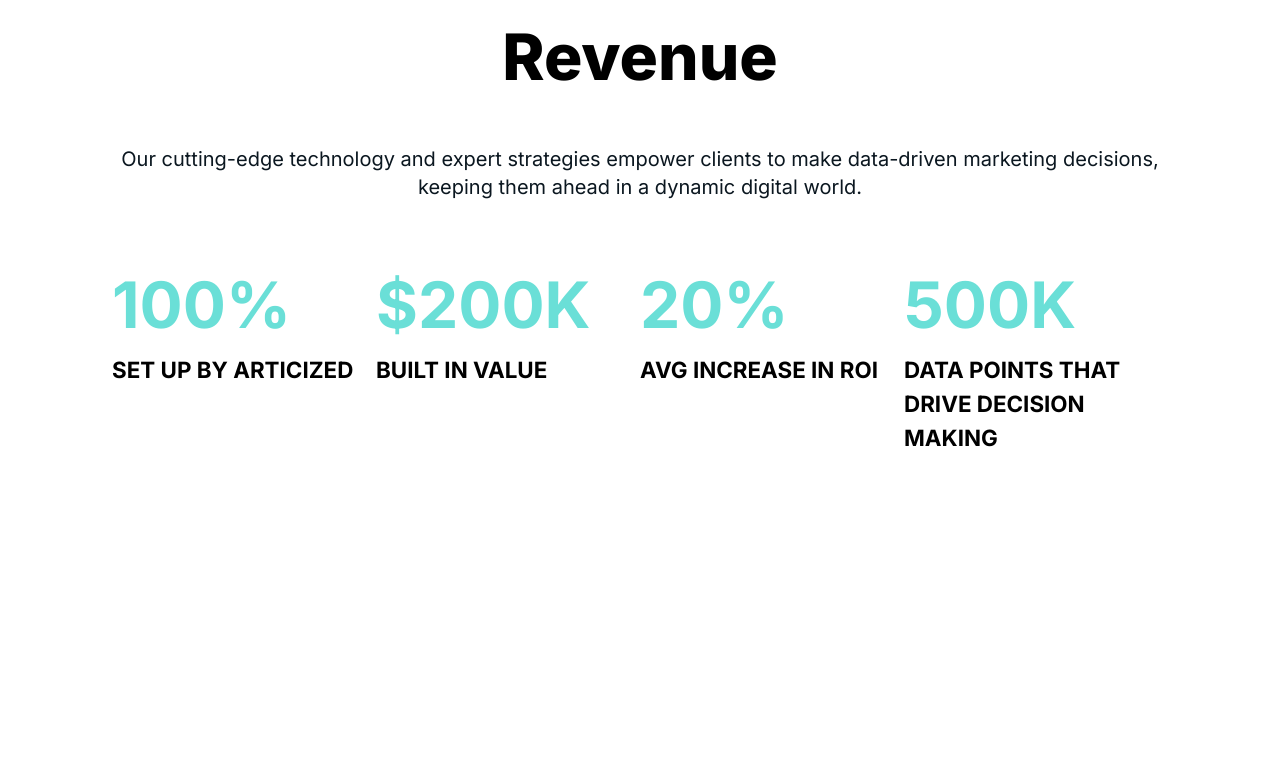
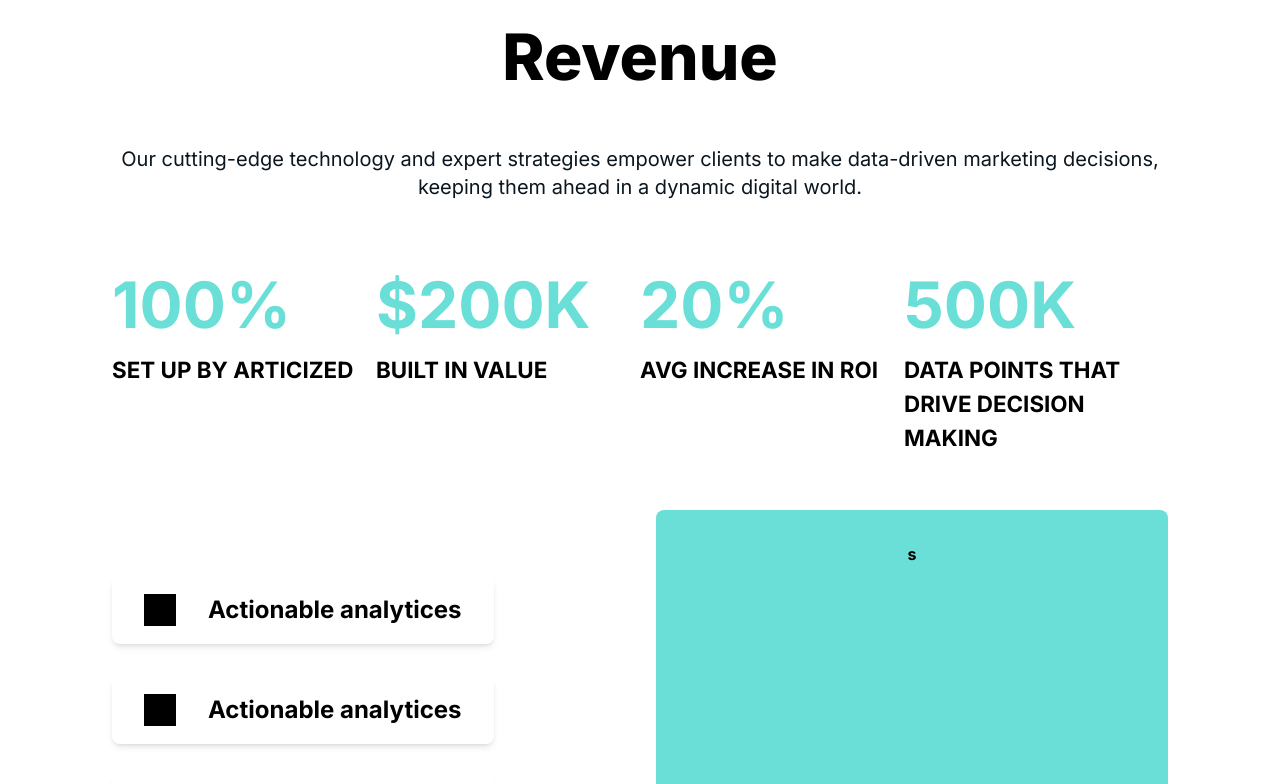
Before and after one commit to SamiiiU/Articize, a React (Create React App) app: page / in a window 1280 px wide. Shown: the part 2013-2797 px from the top of the page. Before the commit the page ends 2646 px from the top, so only its background shows below. Built offline with nearby package versions, Linux system fonts and the light colour scheme.

Commit message:
section 3 of home done

```diff
--- a/src/Components/Home/HomeComps/PowerOfMarketing.jsx
+++ b/src/Components/Home/HomeComps/PowerOfMarketing.jsx
@@ -5,50 +5,47 @@ const PowerOfMarketing = () => {
     const sectionRef = useRef(null);
 
   return (
-    <div  className='w-full lg:h-screen px-4 sm:px-16 md:px-28 2xl:px-48 py-20 flex flex-col gap-10 text-center items-center '>
+    <div  className='w-full  px-4 sm:px-16 md:px-28 2xl:px-48 py-20 flex flex-col gap-10 text-center items-center '>
         <h1 className='lg:text-[4rem] text-[2.5rem] font-[800]'>The True <span className='text-[#207CE7]'>Power Of Marketing </span> On Revenue</h1>
         <p className='lg:text-xl text-lg font-normal text-[#0b1720] '>Our cutting-edge technology and expert strategies empower clients to make data-driven marketing decisions, keeping them ahead in a dynamic digital world.</p>
 
 
         {/* Counter elements  */}
-        <div className='flex w-full font-bold relative flex-wrap lg:text-[4rem] text-[2rem] text-[#6ADFD7] py-4  gap-y-4 '>
+        <div className='flex w-full font-bold relative flex-wrap xl:text-[4rem] text-[2rem] text-[#6ADFD7] py-4  gap-y-4 '>
             <span className='md:flex-1 xs:w-1/2 w-full'>
                 <div className='flex xs:justify-start justify-center items-center'><ScrollCounter from = {0} to= {100} timing={2}  />%</div>
-                <h1 className='lg:text-[1.4rem] xs:text-left text-[1rem] text-black uppercase'>SET UP BY ARTICIZED</h1>
+                <h1 className='xl:text-[1.4rem] xs:text-left text-[1rem] text-black uppercase'>SET UP BY ARTICIZED</h1>
             </span>
 
             <span className='md:flex-1 xs:w-1/2 w-full'>
                 <div className='flex xs:justify-start justify-center  items-center'>$<ScrollCounter from = {0} to= {200} timing={2}  />K</div>
-                <h1 className='lg:text-[1.4rem] xs:text-left text-[1rem] text-black uppercase  '>Built in value</h1>
+                <h1 className='xl:text-[1.4rem] xs:text-left text-[1rem] text-black uppercase  '>Built in value</h1>
             </span>
 
             <span className='md:flex-1 xs:w-1/2 w-full'>
                 <div className='flex xs:justify-start justify-center  items-center'><ScrollCounter from = {0} to= {20} timing={2}  />%</div>
-                <h1 className='lg:text-[1.4rem] xs:text-left text-[1rem] text-black uppercase'>AVG Increase in ROi</h1>
+                <h1 className='xl:text-[1.4rem] xs:text-left text-[1rem] text-black uppercase'>AVG Increase in ROi</h1>
             </span>
 
             <span className='md:flex-1 xs:w-1/2 w-full'>
                 <div className='flex xs:justify-start justify-center  items-center'><ScrollCounter from = {0} to= {500} timing={2}  />K</div>
-                <h1 className='lg:text-[1.4rem] xs:text-left text-[1rem] text-black uppercase'>Data points that drive decision making</h1>
+                <h1 className='xl:text-[1.4rem] xs:text-left text-[1rem] text-black uppercase'>Data points that drive decision making</h1>
             </span>
         </div>
 
         {/* explanation section  */}
 
-        {/* <div className='w-full flex justify-between gap-x-16 bg-teal-400 '>
-            <div className=' w-[40%] flex flex-col  gap-y-8'>
-                <span className='px-4 py-4 border-2 flex j border-red-300 gap-x-8 items-center  rounded-lg font-bold'><div className='w-8 h-full bg-black' /> Actionable analytices</span>
-                <span className='px-4 py-4 border-2 flex j border-red-300 gap-x-8 items-center  rounded-lg font-bold'><div className='w-8 h-full bg-black' /> Actionable analytices</span>
-                <span className='px-4 py-4 border-2 flex j border-red-300 gap-x-8 items-center  rounded-lg font-bold'><div className='w-8 h-full bg-black' /> Actionable analytices</span>
-                <span className='px-4 py-4 border-2 flex j border-red-300 gap-x-8 items-center  rounded-lg font-bold'><div className='w-8 h-full bg-black' /> Actionable analytices</span>
+        <div className='w-full flex lg:justify-between items-center  flex-wrap justify-center  ga '>
+            <div className='relative flex flex-col xl:text-[1.5rem] text-[1rem]  gap-y-8'>
+                <div className='px-8 py-4 min-w-36   flex  shadow-md gap-x-8 items-center  rounded-lg font-bold'><div className='w-8 h-8 bg-black' /> Actionable analytices</div>
+                <div className='px-8 py-4 min-w-36  flex  shadow-md gap-x-8 items-center  rounded-lg font-bold'><div className='w-8 h-8  bg-black' /> Actionable analytices</div>
+                <div className='px-8 py-4 min-w-36  flex  shadow-md gap-x-8 items-center  rounded-lg font-bold'><div className='w-8 h-8  bg-black' /> Actionable analytices</div>
+                <div className='px-8 py-4 min-w-36  flex  shadow-md gap-x-8 items-center  rounded-lg font-bold'><div className='w-8 h-8  bg-black' /> Actionable analytices</div>
             </div>
-            <div className='w-[60%] flex flex-col gap-y-4'>
-                <span className='px-4 py-8 border-2 border-red-300 rounded-lg font-bold'><div  /> Actionable analytices</span>
-                <span className='px-4 py-8 border-2 border-red-300 rounded-lg font-bold'><div  /> Actionable analytices</span>
-                <span className='px-4 py-8 border-2 border-red-300 rounded-lg font-bold'><div  /> Actionable analytices</span>
-                <span className='px-4 py-8 border-2 border-red-300 rounded-lg font-bold'><div  /> Actionable analytices</span>
+            <div className='xl:w-[40vw] w-96 md:w-[500px] xl:h-[500px] sm:h-[450px] h-96 px-4 py-8 bg-[#6ADFD7]  rounded-lg font-bold'>
+                s
             </div>
-        </div> */}
+        </div>
     </div>
   )
 }
```
